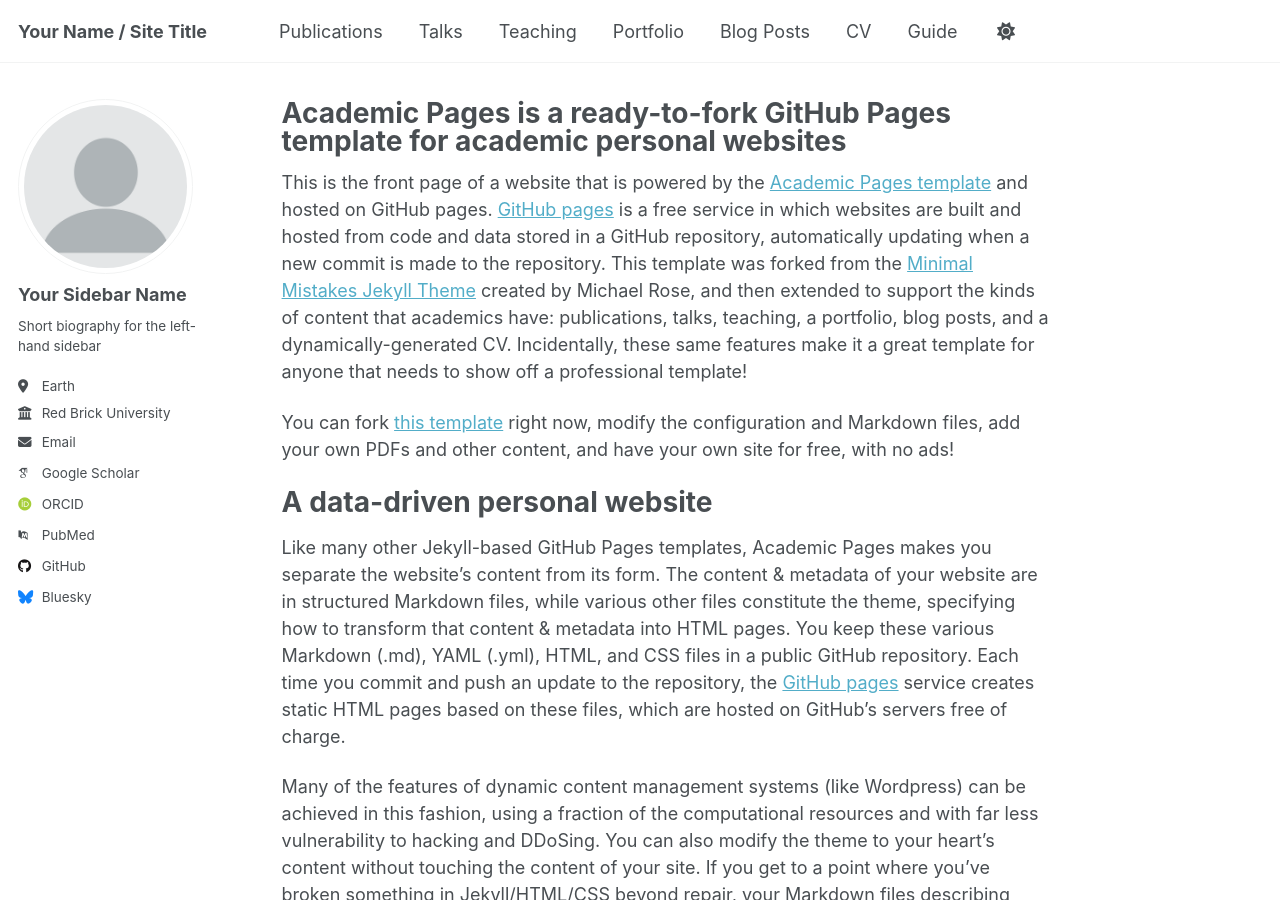
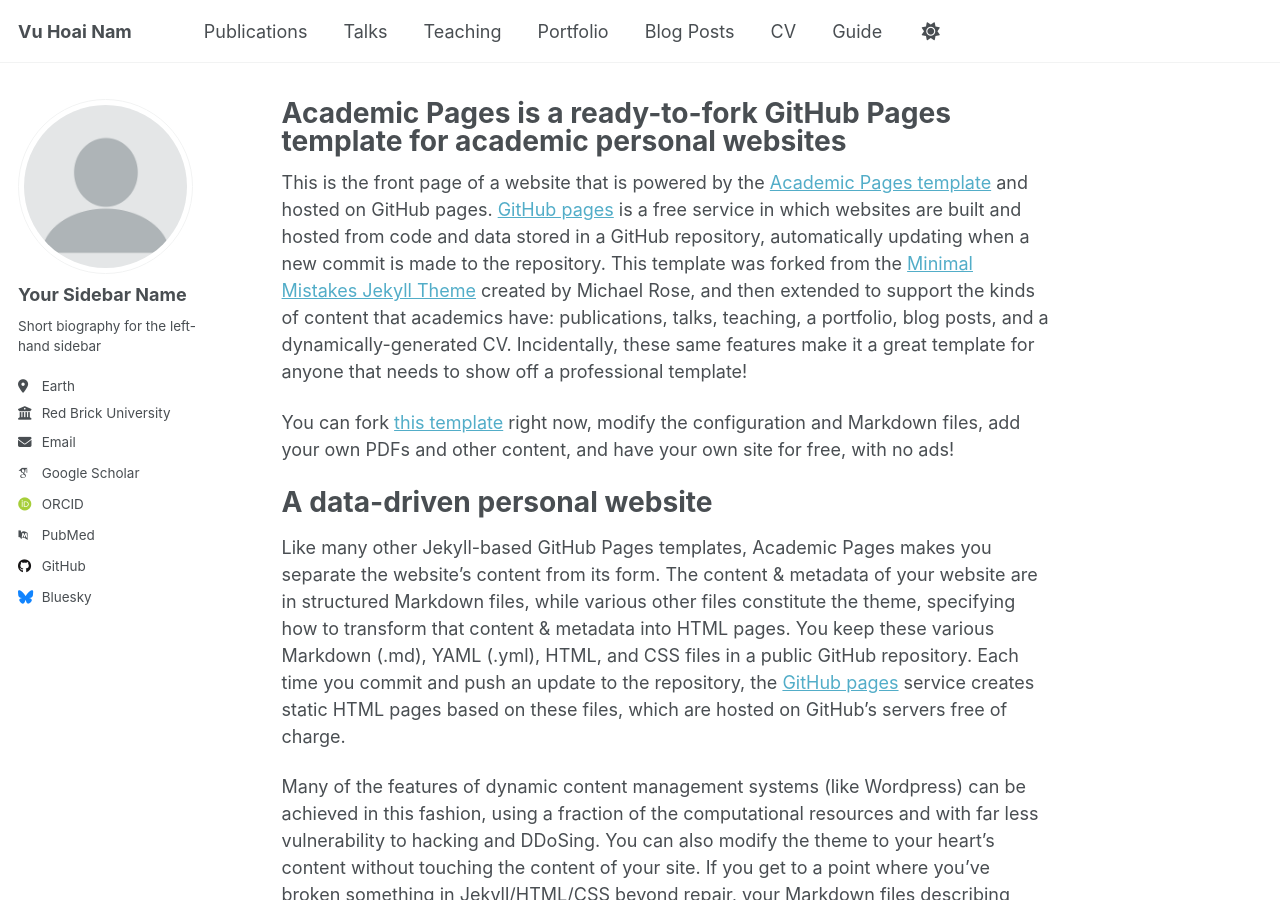
Before and after one commit to vunam128/namvu128.github.io, a Jekyll site: the page built from _pages/about.md, in a window 1280 px wide and 900 px high. Built offline with Jekyll 4.4.1, drawn with Linux system fonts in a browser that asks for light colours; some web fonts are replaced; a script that is not in the unit is left out.

Commit message:
Update site title to 'Vu Hoai Nam'

```diff
--- a/_config.yml
+++ b/_config.yml
@@ -9,7 +9,7 @@
 # Basic Site Settings
 locale                   : "en-US"
 site_theme               : "default" # Currently available options are "default", "air"
-title                    : "Your Name / Site Title"
+title                    : "Vu Hoai Nam"
 title_separator          : "-"
 name                     : &name "Your Name"
 description              : &description "Your Name's academic portfolio"   # Update this with a general description of your site, this is the default if not overridden by a page
```
